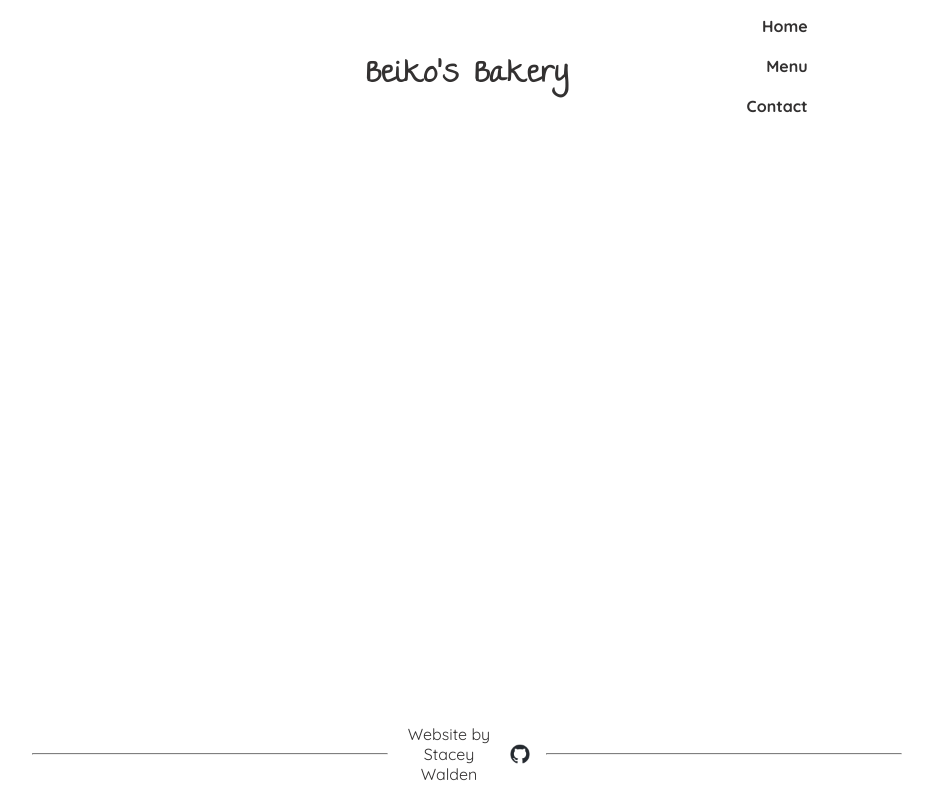
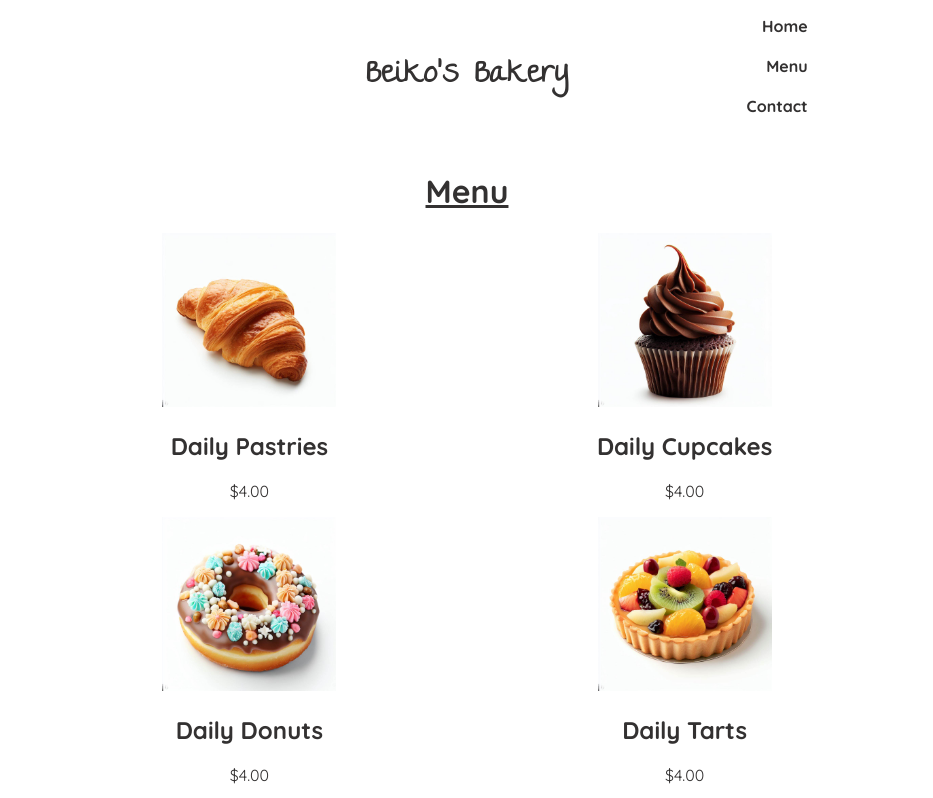
Before and after one commit to staceymw/restaurant, a website built with webpack: page dist/index.html in a window 1280 px wide. Both pictures are taken after a click on the item "Menu". Shown: the top 798 px of the page, without its empty margins (173-1106 px from the left). Built offline with nearby package versions, Linux system fonts and the light colour scheme; files whose address does not match are found by name.

Commit message:
Create menu functionality and styling

```diff
--- a/src/menu.js
+++ b/src/menu.js
@@ -1,13 +1,66 @@
+import Bread from "./imgs/bread.jpeg";
+import ChocolateCake from "./imgs/chocolate-cake.jpeg";
+import Croissant from "./imgs/croissant.jpeg";
+import Cupcake from "./imgs/cupcake.jpeg";
+import Donut from "./imgs/donut.jpeg";
+import FruitTart from "./imgs/fruit-tart.jpeg";
+import {createContainer} from "./utility";
+
+function createMenuItem(src, heading, price){
+    const item = createContainer("item");
+    const img = document.createElement('img');
+    const itemHeading = document.createElement("h2");
+    const itemPrice = document.createElement("p");
+
+    img.src = src;
+    img.classList.add("menu-img");
+    itemHeading.textContent = heading;
+    itemPrice.textContent = price;
+
+    item.appendChild(img);
+    item.appendChild(itemHeading);
+    item.appendChild(itemPrice);
+
+    return item
+}
+
 function createMenu() {
-    console.log("Hello from menu.js");
+    const mainContentArr = document.getElementsByClassName("main-content");
+    const mainContent = mainContentArr[0];
+    const menu = document.createElement("div");
+    const menuHeading = document.createElement("h1");
+
+    menu.classList.add("menu");
+
+    menuHeading.classList.add("menu-heading")
+    menuHeading.textContent = "Menu";
+
+    mainContent.appendChild(menuHeading);
+
+    const item1 = createMenuItem(Croissant, "Daily Pastries", "$4.00");
+    const item2 = createMenuItem(Cupcake, "Daily Cupcakes", "$4.00");
+    const item3 = createMenuItem(Donut, "Daily Donuts", "$4.00");
+    const item4 = createMenuItem(FruitTart, "Daily Tarts", "$4.00");
+    const item5 = createMenuItem(ChocolateCake, "Whole Cakes", "$48.00+");
+    const item6 = createMenuItem(Bread, "Bread Loaves", "$6.00");
+
+    menu.appendChild(item1);
+    menu.appendChild(item2);
+    menu.appendChild(item3);
+    menu.appendChild(item4);
+    menu.appendChild(item5);
+    menu.appendChild(item6);
+
+    return menu;
 }
+
 
 function loadMenu() {
     const mainContentArr = document.getElementsByClassName("main-content");
     const mainContent = mainContentArr[0];
     mainContent.textContent = "";
 
-    createMenu();
+    mainContent.appendChild(createMenu());
 }
 
 export default loadMenu;
--- a/src/style.css
+++ b/src/style.css
@@ -55,6 +55,10 @@ body {
     text-align: right;
 }
 
+.nav-items:hover {
+  cursor: grab;
+}
+
 .active-nav-item {
   font-family: "Quicksand-Regular", sans-serif;
   font-weight: bold;
@@ -100,3 +104,18 @@ hr {
 #chef-img {
   max-width: 60%;
 }
+
+.menu-heading, .contact-heading {
+  text-decoration: underline;
+}
+
+.menu {
+  display: grid;
+  grid-template-columns: 1fr 1fr;
+  grid-template-rows: auto;
+  margin-bottom: 50px;
+}
+
+.menu-img {
+  max-width: 40%;
+}
```
